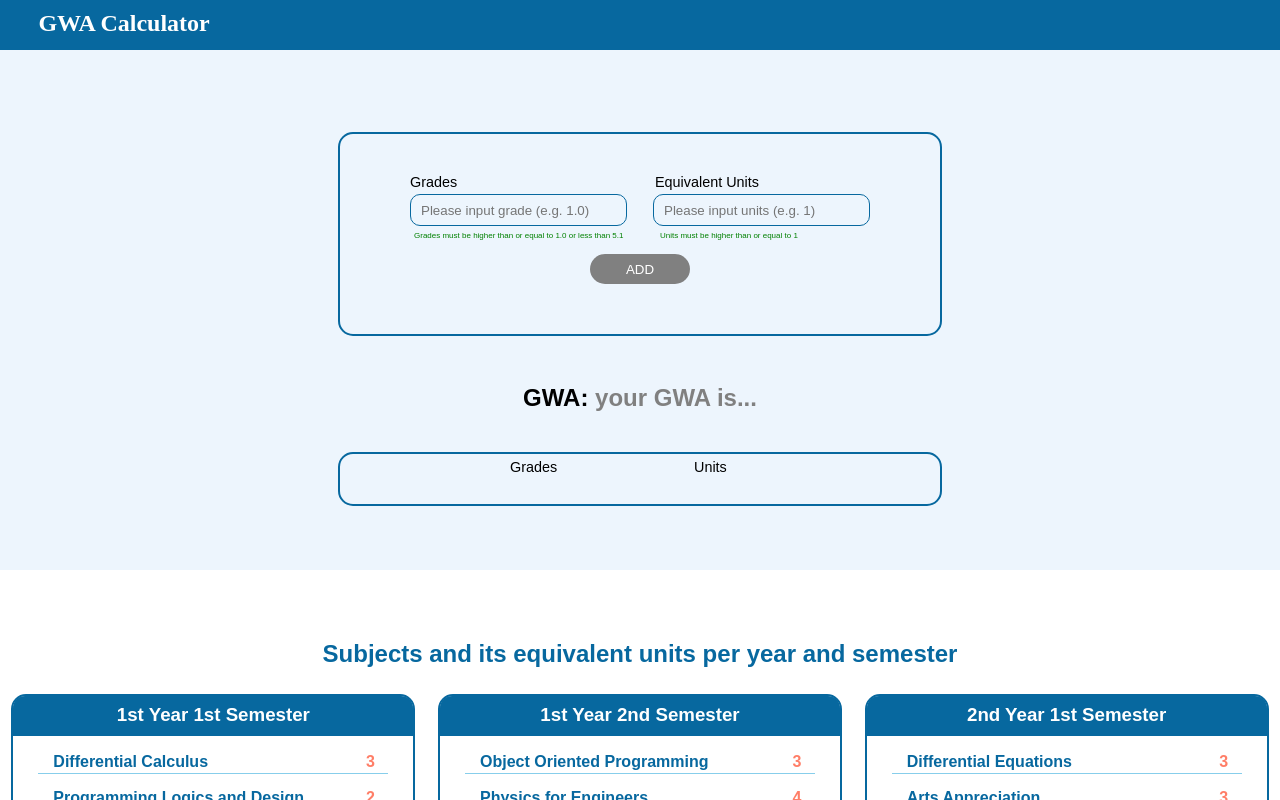
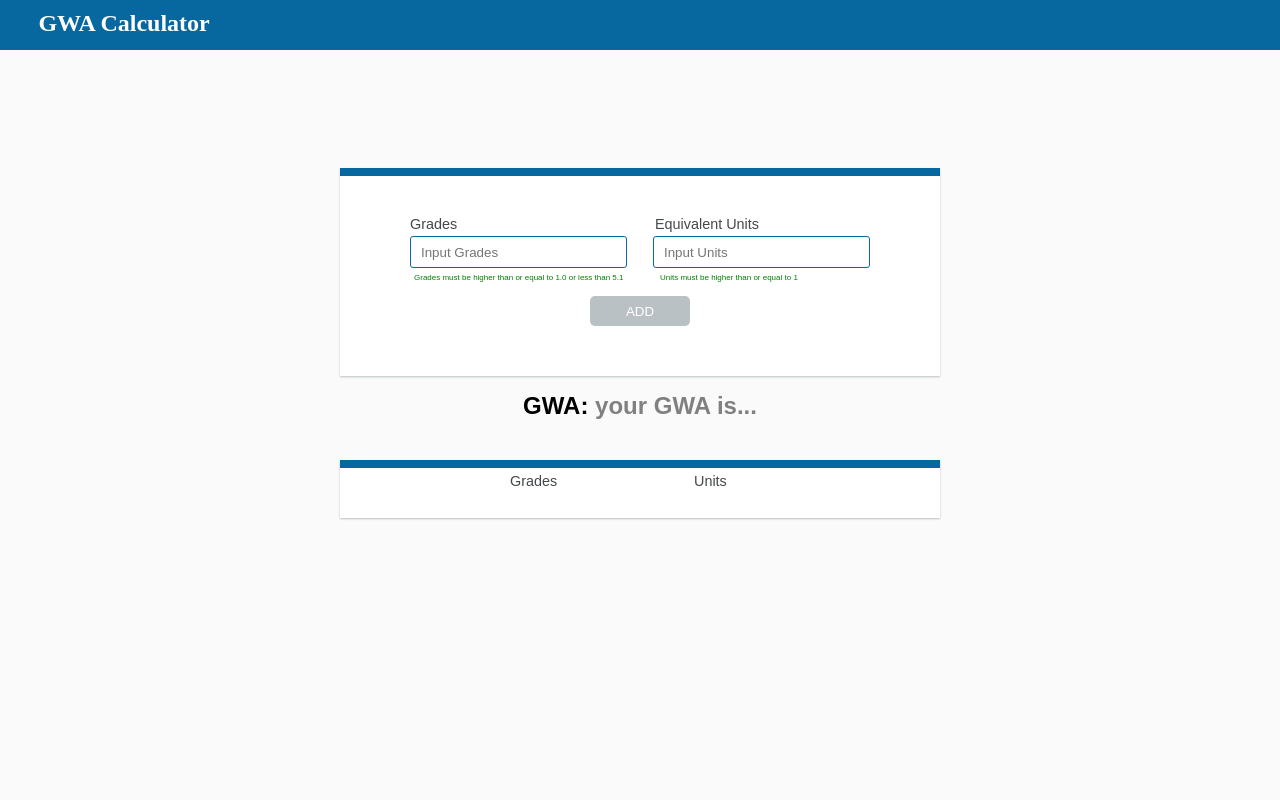
Before and after one commit to EngineerJill/GWACAlcu, a Vue app: page / in a window 1280 px wide. Shown: the top 800 px of the page. Built offline with nearby package versions, Linux system fonts and the light colour scheme.

Commit message:
Update Calc.vue

```diff
--- a/src/components/Calc.vue
+++ b/src/components/Calc.vue
@@ -4,9 +4,9 @@
             <div class='main-calc-box'>
                 <div class="calc-box">
                     <p class="grades-text">Grades</p>
-                    <input v-model="newGrade" placeholder="Please input grade (e.g. 1.0)" type="number" class="grade-input">
+                    <input v-model="newGrade" placeholder="Input Grades" type="number" class="grade-input">
                     <p class="units-text">Equivalent Units</p>
-                    <input v-model="newUnit" placeholder="Please input units (e.g. 1)" type="number" class="unit-input" @keyup.enter="addValues(); calculateGWA()">
+                    <input v-model="newUnit" placeholder="Input Units" type="number" class="unit-input" @keyup.enter="addValues(); calculateGWA()">
                     <button class="add-button" v-on:click="addValues(); calculateGWA()" v-bind:disabled="isDisableded" v-bind:class="{disabled: isDisableded}">ADD</button>
                     <p class="error1" :style="{display : showError}">Grades must be higher than or equal to 1.0 or less than 5.1</p>
                     <p class="error2" :style="{display : showError3}">Units must be higher than or equal to 1</p>
@@ -119,7 +119,7 @@ export default {
 
 <style>
 
-    * {
+     * {
         outline: none;
 
     }
@@ -136,36 +136,38 @@ export default {
         position: relative;
         height: 200px;
         width: 600px;
-        border: 2px solid #07689F;
         text-align: center;
         margin-top: 0;
-        border-radius: 15px;
         margin-right: auto;
         margin-left: auto;
+        background-color: white;
+        box-shadow: 0px 1px 2px #BAC1C5;
+        border-top: solid 8px #07689F;
+
     }
 
     .grade-input {
         position: absolute;
         height: 30px;
-        border-radius: 10px;
+        border-radius: 3px;
         border: 1px solid #07689F;
         top: 30%;
         left: 70px;
         width: 205px;
         padding-left: 10px;
-        background-color: rgb(237, 245, 253);
+        background-color: white;
     }
 
     .unit-input {
         position: absolute;
         height: 30px;
-        border-radius: 10px;
+        border-radius: 3px;
         border: 1px solid #07689F;
         top: 30%;
         right: 70px;
         width: 205px;
         padding-left: 10px;
-        background-color: rgb(237, 245, 253);
+        background-color: white;
     }
 
     .grades-text {
@@ -173,6 +175,7 @@ export default {
         top: 20%;
         font-size: 0.9rem;
         left: 70px;
+        color: #44484A;
     }
 
     .units-text {
@@ -180,6 +183,7 @@ export default {
         top: 20%;
         font-size: 0.9rem;
         left: 315px;
+        color: #44484A;
     }
 
     .add-button {
@@ -189,7 +193,7 @@ export default {
         height: 30px;
         width: 100px;
         left: 250px;
-        border-radius: 25px;
+        border-radius: 5px;
         border: 2px solid #07689F;
         background-color: #07689F;
         color: white;
@@ -198,7 +202,6 @@ export default {
 
     .gwa-text {
         text-align: center;
-        margin-top: 30px;
     }
 
     .gwa-final {
@@ -208,18 +211,20 @@ export default {
     .grades-list {
         position: relative;
         width: 600px;
-        border: 2px solid #07689F;
         text-align: center;
         margin-top: 40px;
         margin-left: auto;
         margin-right: auto;
-        border-radius: 15px;
+        box-shadow: 0px 1px 2px #BAC1C5;
+        background-color: white;
+        border-top: solid 8px #07689F;
     }
 
     .grades-text2, .units-text2 {
         top: 5px;
         position: absolute;
         font-size: .9rem;
+        color: #44484A;
     }
 
     .grades-text2 {
@@ -236,7 +241,6 @@ export default {
         text-decoration: none;
         left: 185px;
         top: 40px;
-        font-weight: bold;
         font-size: 1.2rem ;
     }
 
@@ -291,7 +295,7 @@ export default {
 
 
     .disabled {
-        background-color: gray;
+        background-color: #BAC1C5;
         border: none;
     }
 
@@ -305,7 +309,7 @@ export default {
         bottom: 94px;
         left: 74px;
         font-size: .5rem;
-        color:green;
+        color: green;
     }
 
 
@@ -315,7 +319,7 @@ export default {
         bottom: 94px;
         left: 320px;
         font-size: .5rem;
-        color:green;
+        color: green;
     }
 
     .component-sublist {
@@ -323,10 +327,10 @@ export default {
     }
 
     .up-box {
-        background-color: rgb(237, 245, 253);
+        background-color: #FAFAFA;
         padding-bottom: 5%;
-        margin-top: 0;
-        padding-top: 5%;
+        padding-top: 8%;
+        height: 100vh;
     }
 
     @media (max-width: 657px){
@@ -441,4 +445,5 @@ export default {
     }
 
 
+
 </style>
```
